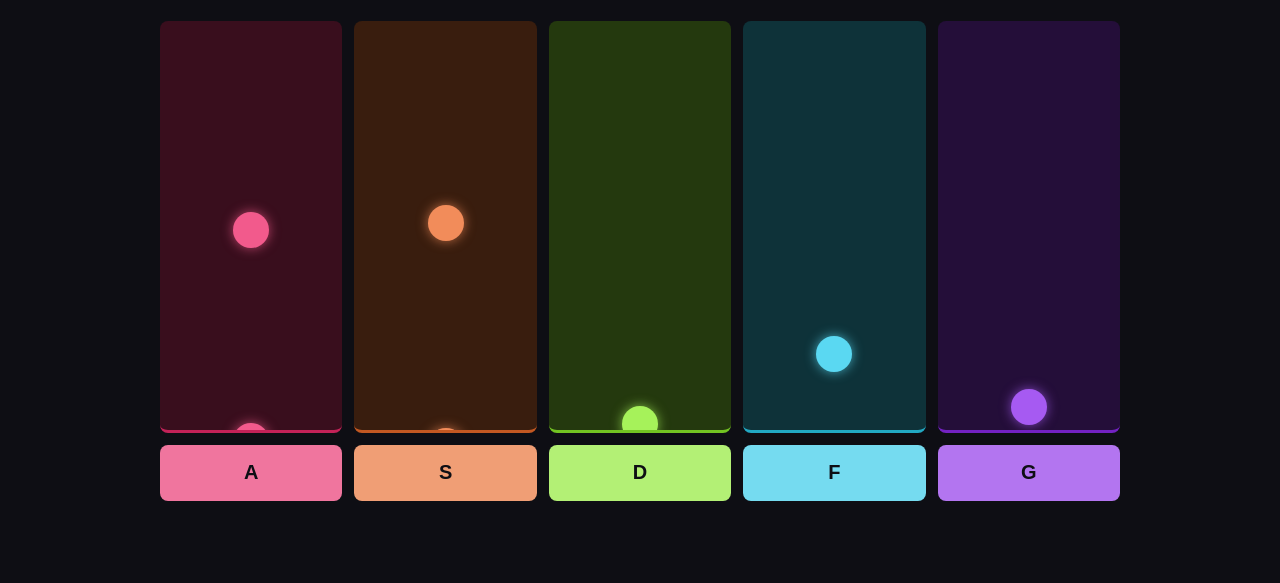
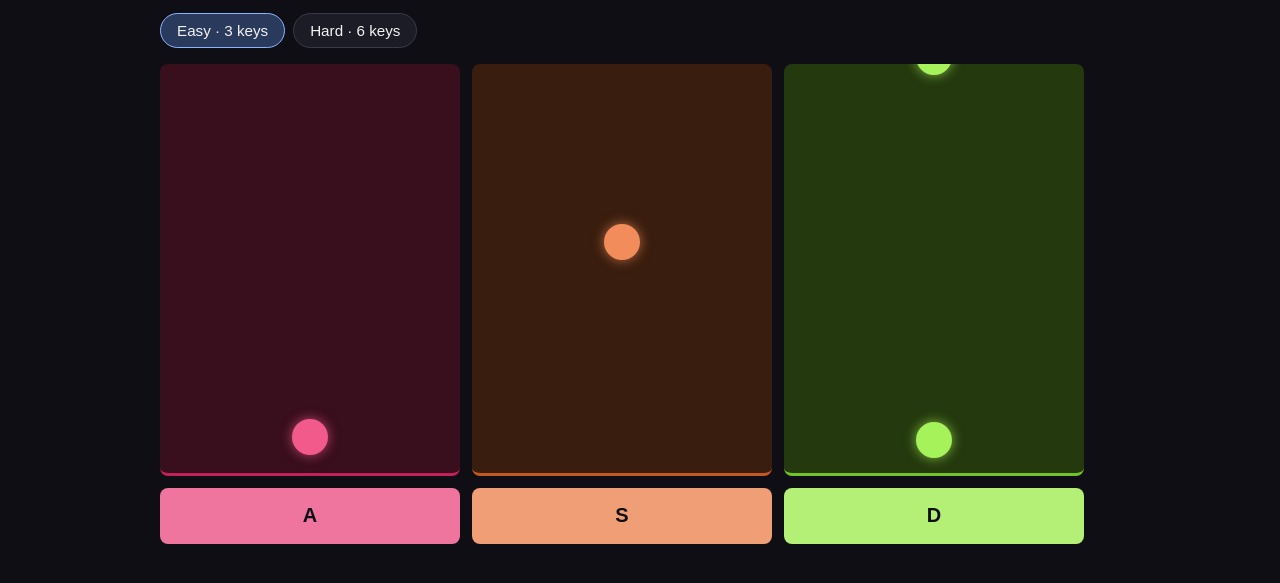
Before and after one commit to comp4020-agentic-coding-studio/comp4020-crit4-Trevorwrz, a website built with Vite: page index.html in a window 1280 px wide. Shown: the part 155-738 px from the top of the page. Built offline with nearby package versions, Linux system fonts and the light colour scheme.

Commit message:
feature: add Easy/Hard difficulty toggle (3 keys vs 6)
Easy plays A S D (3 lanes); Hard adds J K L for all 6. All six lanes and
their notes (pentatonic + octave root) ship in the static markup always —
the toggle only hides/disables the inactive lanes client-side — so
difficulty is about how many lanes you're juggling, not a win/lose gate.

```diff
--- a/index.html
+++ b/index.html
@@ -30,6 +30,11 @@
       <h1>Falling Notes</h1>
       <p class="hint">Press, click, or tap a lane whenever you feel like it.</p>
 
+      <div class="difficulty" role="group" aria-label="Difficulty">
+        <button type="button" data-difficulty="easy" aria-pressed="true">Easy · 3 keys</button>
+        <button type="button" data-difficulty="hard" aria-pressed="false">Hard · 6 keys</button>
+      </div>
+
       <div class="lanes" id="lanes">
         <div class="lane" data-lane="0" style="--lane-hue: 340">
           <div class="track" data-track="0"></div>
@@ -45,11 +50,15 @@
         </div>
         <div class="lane" data-lane="3" style="--lane-hue: 190">
           <div class="track" data-track="3"></div>
-          <button type="button" data-lane-button="3" aria-label="Play lane 4, note G">F</button>
+          <button type="button" data-lane-button="3" aria-label="Play lane 4, note G">J</button>
         </div>
         <div class="lane" data-lane="4" style="--lane-hue: 270">
           <div class="track" data-track="4"></div>
-          <button type="button" data-lane-button="4" aria-label="Play lane 5, note A">G</button>
+          <button type="button" data-lane-button="4" aria-label="Play lane 5, note A">K</button>
+        </div>
+        <div class="lane" data-lane="5" style="--lane-hue: 320">
+          <div class="track" data-track="5"></div>
+          <button type="button" data-lane-button="5" aria-label="Play lane 6, note C an octave up">L</button>
         </div>
       </div>
     </main>
--- a/main.ts
+++ b/main.ts
@@ -2,11 +2,18 @@
 // invitation to press along, but every press makes that lane's sound
 // immediately — there is no timing to grade, so there's no way to miss.
 
-// C major pentatonic: any combination sounds musical together, so there's no
-// wrong note either, not just no wrong timing.
-const NOTE_FREQUENCIES = [261.63, 293.66, 329.63, 392.0, 440.0];
-const KEY_TO_LANE: Record<string, number> = { a: 0, s: 1, d: 2, f: 3, g: 4 };
+// C major pentatonic plus the octave root: any combination sounds musical
+// together, so there's no wrong note either, not just no wrong timing.
+const NOTE_FREQUENCIES = [261.63, 293.66, 329.63, 392.0, 440.0, 523.25];
+const KEY_TO_LANE: Record<string, number> = { a: 0, s: 1, d: 2, j: 3, k: 4, l: 5 };
 
+type Difficulty = "easy" | "hard";
+const DIFFICULTY_LANES: Record<Difficulty, number[]> = {
+  easy: [0, 1, 2],
+  hard: [0, 1, 2, 3, 4, 5],
+};
+
+let activeLanes = new Set<number>(DIFFICULTY_LANES.easy);
 let audioCtx: AudioContext | null = null;
 
 function getAudioContext(): AudioContext {
@@ -60,9 +67,27 @@ function spawnFallingNote(lane: number): void {
 }
 
 function scheduleLane(lane: number): void {
-  spawnFallingNote(lane);
   const nextIn = 900 + Math.random() * 1600;
-  setTimeout(() => scheduleLane(lane), nextIn);
+  setTimeout(() => {
+    if (activeLanes.has(lane)) spawnFallingNote(lane);
+    scheduleLane(lane);
+  }, nextIn);
+}
+
+function setDifficulty(mode: Difficulty): void {
+  activeLanes = new Set(DIFFICULTY_LANES[mode]);
+
+  document.querySelectorAll<HTMLElement>(".lane").forEach((laneEl) => {
+    const lane = Number(laneEl.dataset.lane);
+    const active = activeLanes.has(lane);
+    laneEl.classList.toggle("inactive", !active);
+    const button = laneEl.querySelector("button");
+    if (button) button.disabled = !active;
+  });
+
+  document.querySelectorAll<HTMLButtonElement>("[data-difficulty]").forEach((button) => {
+    button.setAttribute("aria-pressed", String(button.dataset.difficulty === mode));
+  });
 }
 
 document.querySelectorAll<HTMLButtonElement>("[data-lane-button]").forEach((button) => {
@@ -70,12 +95,19 @@ document.querySelectorAll<HTMLButtonElement>("[data-lane-button]").forEach((butt
   button.addEventListener("click", () => playLane(lane));
 });
 
+document.querySelectorAll<HTMLButtonElement>("[data-difficulty]").forEach((button) => {
+  const mode = button.dataset.difficulty as Difficulty;
+  button.addEventListener("click", () => setDifficulty(mode));
+});
+
 document.addEventListener("keydown", (event) => {
   if (event.repeat) return;
   const lane = KEY_TO_LANE[event.key.toLowerCase()];
-  if (lane === undefined) return;
+  if (lane === undefined || !activeLanes.has(lane)) return;
   playLane(lane);
 });
+
+setDifficulty("easy");
 
 for (let lane = 0; lane < NOTE_FREQUENCIES.length; lane++) {
   setTimeout(() => scheduleLane(lane), Math.random() * 1200);
--- a/styles.css
+++ b/styles.css
@@ -29,10 +29,31 @@ h1 {
   color: #b7b7c4;
 }
 
+.difficulty {
+  display: flex;
+  gap: 0.5rem;
+  margin-top: 1rem;
+}
+
+.difficulty button {
+  padding: 0.5rem 1rem;
+  border: 1px solid #3a3a48;
+  border-radius: 999px;
+  background: #1c1c26;
+  color: #f2f2f2;
+  font-size: 0.95rem;
+  cursor: pointer;
+}
+
+.difficulty button[aria-pressed="true"] {
+  border-color: #8ab4ff;
+  background: #2a3a5c;
+}
+
 .lanes {
   display: flex;
   gap: 0.75rem;
-  margin-top: 1.5rem;
+  margin-top: 1rem;
   height: min(60vh, 32rem);
 }
 
@@ -41,6 +62,21 @@ h1 {
   display: flex;
   flex-direction: column;
   min-width: 0;
+  transition:
+    opacity 200ms ease-out,
+    flex-basis 200ms ease-out;
+}
+
+.lane.inactive {
+  opacity: 0;
+  flex: 0 0 0%;
+  pointer-events: none;
+  margin: 0;
+}
+
+.lane.inactive .track,
+.lane.inactive button {
+  visibility: hidden;
 }
 
 .track {
```
Also changed, not shown: CLAUDE.md (+5 -0 lines).
